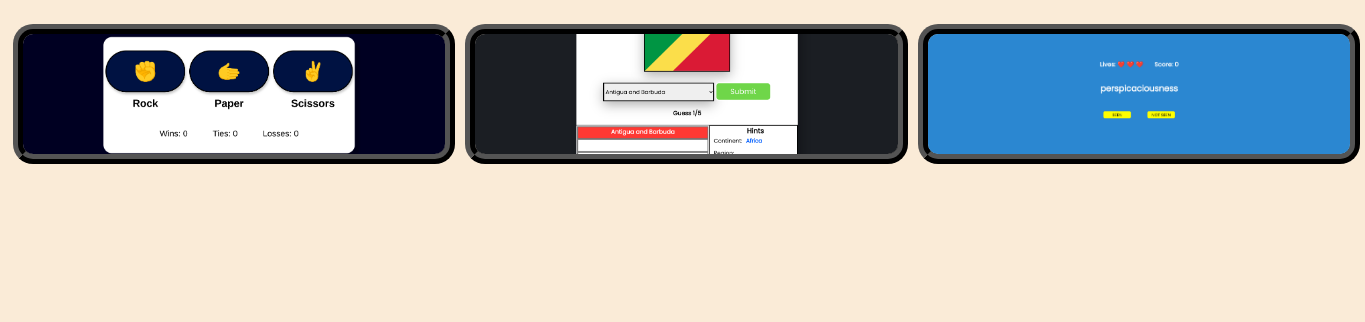
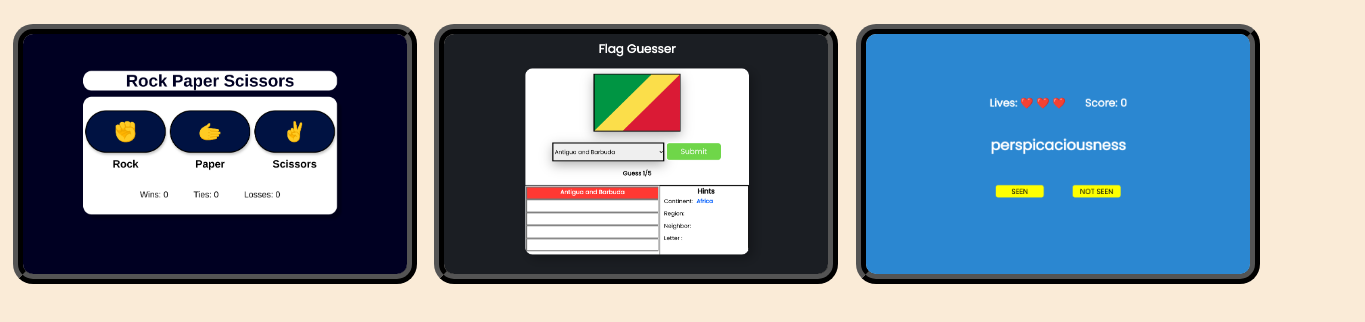
Before and after one commit to baconatorr/masonbacon.xyz, a plain HTML site: page index.html in a window 1280 px wide. Shown: the part 92-414 px from the top of the page, 1365 px wide, since content can reach past the window. Drawn offline with Linux system fonts and the light colour scheme.

Commit message:
Update index.css

```diff
--- a/index.css
+++ b/index.css
@@ -24,8 +24,8 @@ background-color: antiquewhite;
 
 
 #games img {
-    width: 33vw;
-    height: 15vh;
+    width: 30vw;
+    height: 30vh;
     border: ridge 10px black;
     border-radius: 20px;
     transition: transform 0.4s, box-shadow 0.4s;
```
